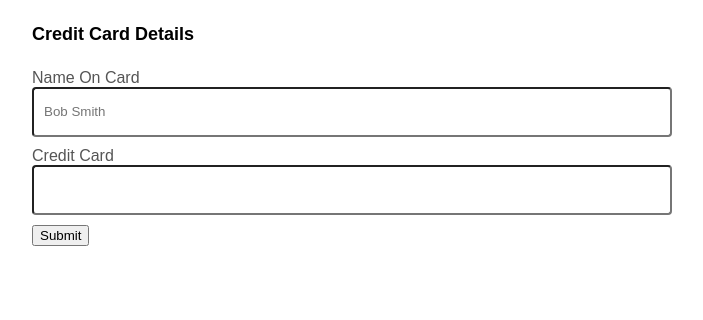
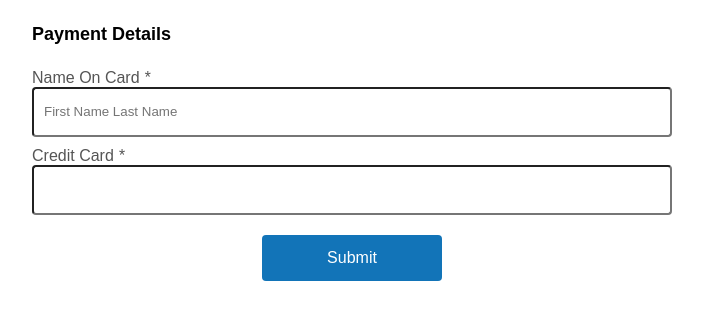
Before and after one commit to nluo/simple-cc-validation-with-form, a React (Create React App) app: page / in a window 1280 px wide. Shown: the top 320 px of the page, without its empty margins (288-991 px from the left). Built offline with nearby package versions, Linux system fonts and the light colour scheme; the HTML template or start-up script is replaced by a standard one.

Commit message:
Some styles update

```diff
--- a/src/Components/Form/index.tsx
+++ b/src/Components/Form/index.tsx
@@ -50,19 +50,20 @@ export default class CreditCardForm extends React.Component<any, any> {
     return (
       <div>
         <form className="form" onSubmit={this.handleSubmit}>
-          <div className="form_header">
-            <h4> Credit Card Details </h4>
+          <div className="form-header">
+            <h4> Payment Details </h4>
           </div>
+
           <div className="form-group ">
-            <label className="label"> Name On Card </label>
+            <label className="label"> Name On Card <em>*</em></label>
             <input
               className="form-control"
-              placeholder="Bob Smith"
+              placeholder="First Name Last Name"
               type="text" required />
           </div>
 
           <div className="form-group">
-            <label className="label"> Credit Card </label>
+            <label className="label"> Credit Card <em>*</em></label>
             <input
               className="form-control"
               value={creditCardNumber}
@@ -73,7 +74,9 @@ export default class CreditCardForm extends React.Component<any, any> {
             {creditCardError ? <label className="label-error"> Please enter a valid credit card </label> : null }
           </div>
 
-          <button type="submit"> Submit </button>
+          <div className="buttons-group">
+            <button className="btn btn-primary" type="submit"> Submit </button>
+          </div>
         </form>
 
         <div className="result">
--- a/src/Components/Form/style.css
+++ b/src/Components/Form/style.css
@@ -1,4 +1,4 @@
-.form_header {
+.form-header {
     margin-top: 10px;
     margin-bottom: 15px;
     font-size: 18px;
@@ -28,7 +28,7 @@
     border-radius: .25rem;
     line-height: 1.45667;
     min-height: 3.125rem;
-    padding: 0 .625rem;
+    padding: 0.625rem;
     width: 100%;
 }
 
@@ -40,3 +40,33 @@
     margin-top: 6px;
     margin-bottom: 0;
 }
+
+.buttons-group {
+    margin-top: 20px;
+    text-align: center;
+}
+
+.btn, .btn-primary {
+    color: #fff;
+    background: #1274b8;
+}
+
+.btn, button {
+    border: 1px solid transparent;
+    cursor: pointer;
+    display: inline-block;
+    font-weight: 400;
+    max-width: 17.5rem;
+    min-width: 11.25rem;
+    overflow: hidden;
+    position: relative;
+    text-align: center;
+    text-overflow: ellipsis;
+    transition: all .2s ease-in-out;
+    user-select: none;
+    vertical-align: middle;
+    white-space: nowrap;
+    padding: .8125rem 1.875rem;
+    font-size: 1rem;
+    border-radius: .25rem;
+}
--- /dev/null
+++ b/src/interface.ts
@@ -0,0 +1,4 @@
+interface Card {
+  regex: RegExp;
+  name: string;
+}
--- a/src/validation/getCreditCardType.ts
+++ b/src/validation/getCreditCardType.ts
@@ -1,8 +1,3 @@
-interface Card {
-  regex: RegExp;
-  name: string;
-}
-
 const discoverCard: Card = {
   regex: /^6011[0-9]{12}$/,
   name: 'Discover'
```
